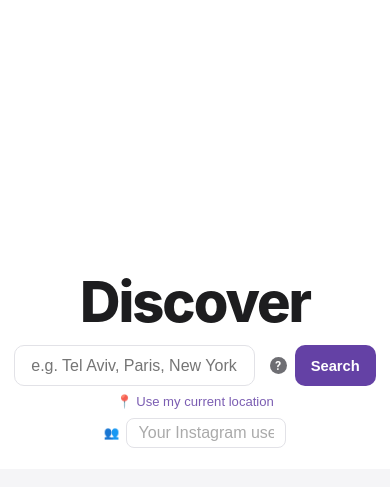
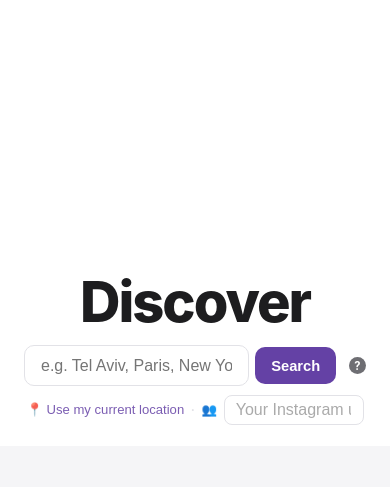
Before and after one commit to yonatanginat12/instamap, a FastAPI app: page / in a window 390 px wide. Shown: the top 487 px of the page. Run offline with FastAPI, Linux system fonts and the light colour scheme.

Commit message:
Reorganize header: search+button inline, locate+username below
- Search textbox and Search button are now on the same line
- 'Use my current location' and Instagram username input are on a
  single sub-row below the search bar, separated by a dot

Co-Authored-By: Claude Sonnet 4.6 <noreply@anthropic.com>

```diff
--- a/templates/index.html
+++ b/templates/index.html
@@ -62,17 +62,19 @@
     body.searched #header-subtitle { max-height: 0; opacity: 0; margin: 0; }
 
     #searchForm {
-      display: flex; flex-wrap: wrap; gap: .75rem;
+      display: flex; align-items: center; gap: .5rem;
       justify-content: center; margin-top: 1.25rem;
+      width: 100%; max-width: 560px;
     }
     #location {
-      flex: 1 1 280px; max-width: 420px;
+      flex: 1 1 0; min-width: 0;
       padding: .65rem 1rem; border: 1.5px solid var(--border);
       border-radius: 10px; font-size: 1rem; outline: none;
       transition: border-color .2s;
     }
     #location:focus { border-color: var(--accent); }
     #searchBtn {
+      flex-shrink: 0;
       padding: .65rem 1.6rem; background: var(--accent); color: #fff;
       border: none; border-radius: 10px; font-size: 1rem; font-weight: 600;
       cursor: pointer; transition: opacity .15s;
@@ -83,7 +85,7 @@
       background: none; border: none; color: var(--accent);
       font-size: .85rem; font-weight: 500; cursor: pointer;
       display: flex; align-items: center; gap: .3rem;
-      margin-top: .6rem; opacity: .85; transition: opacity .15s;
+      margin-top: .5rem; opacity: .85; transition: opacity .15s;
     }
     #locateBtn:hover { opacity: 1; text-decoration: underline; }
     #locateBtn:disabled { opacity: .4; cursor: not-allowed; text-decoration: none; }
@@ -308,10 +310,14 @@
     .empty { text-align: center; padding: 1.5rem .5rem; color: var(--muted); font-size: .85rem; }
     [hidden] { display: none !important; }
 
-    /* ── Personalize (followees) input ── */
+    /* ── Search sub-row (locate + username, below the search bar) ── */
+    .search-sub-row {
+      display: flex; align-items: center; gap: .6rem;
+      justify-content: center; margin-top: .55rem; flex-wrap: wrap;
+    }
+    .search-sub-sep { color: var(--border); font-size: 1rem; }
     .personalize-row {
-      display: flex; align-items: center; gap: .45rem;
-      justify-content: center; margin-top: .55rem;
+      display: flex; align-items: center; gap: .4rem;
     }
     .personalize-row label {
       font-size: .82rem; color: var(--muted); white-space: nowrap;
@@ -364,13 +370,14 @@
       }
       body.searched header h1 { font-size: 1.4rem; }
       #header-subtitle { display: none; }
-      #searchForm { margin-top: .6rem; gap: .5rem; flex-wrap: nowrap; }
+      #searchForm { margin-top: .6rem; gap: .4rem; width: 100%; }
       /* 16px prevents iOS auto-zoom on focus */
-      #location { font-size: 16px; min-width: 0; flex: 1 1 0; }
+      #location { font-size: 16px; }
       #searchBtn { padding: .65rem 1rem; font-size: .92rem; white-space: nowrap; }
-      #locateBtn { margin-top: .5rem; font-size: .82rem; }
+      .search-sub-row { gap: .4rem; }
+      #locateBtn { font-size: .82rem; margin-top: 0; }
       /* 16px prevents iOS auto-zoom on the personalize input too */
-      #ig-username { font-size: 16px; width: 160px; }
+      #ig-username { font-size: 16px; width: 140px; }
       .personalize-row label { font-size: .78rem; }
 
       /* Tooltip: anchor to left edge on mobile so it doesn't overflow */
@@ -426,6 +433,7 @@
   <p id="header-subtitle">Explore Instagram posts &amp; places for any location</p>
   <form id="searchForm">
     <input id="location" type="text" placeholder="e.g. Tel Aviv, Paris, New York…" autocomplete="off" required />
+    <button id="searchBtn" type="submit">Search</button>
     <span class="ig-tip" tabindex="0">
       <span class="ig-tip-icon">?</span>
       <div class="ig-tip-box">
@@ -436,12 +444,14 @@
         <em>Spaces and special characters are removed from the city name.</em>
       </div>
     </span>
-    <button id="searchBtn" type="submit">Search</button>
   </form>
-  <button id="locateBtn" type="button">📍 Use my current location</button>
-  <div class="personalize-row">
-    <label for="ig-username">👥</label>
-    <input id="ig-username" type="text" placeholder="Your Instagram username (optional)" autocomplete="username" />
+  <div class="search-sub-row">
+    <button id="locateBtn" type="button">📍 Use my current location</button>
+    <span class="search-sub-sep">·</span>
+    <div class="personalize-row">
+      <label for="ig-username">👥</label>
+      <input id="ig-username" type="text" placeholder="Your Instagram username (optional)" autocomplete="username" />
+    </div>
   </div>
   <div class="view-toggle" id="viewToggle" hidden>
     <button class="vbtn active" id="btnGrid" onclick="setView('grid')">⊞ Grid</button>
```
